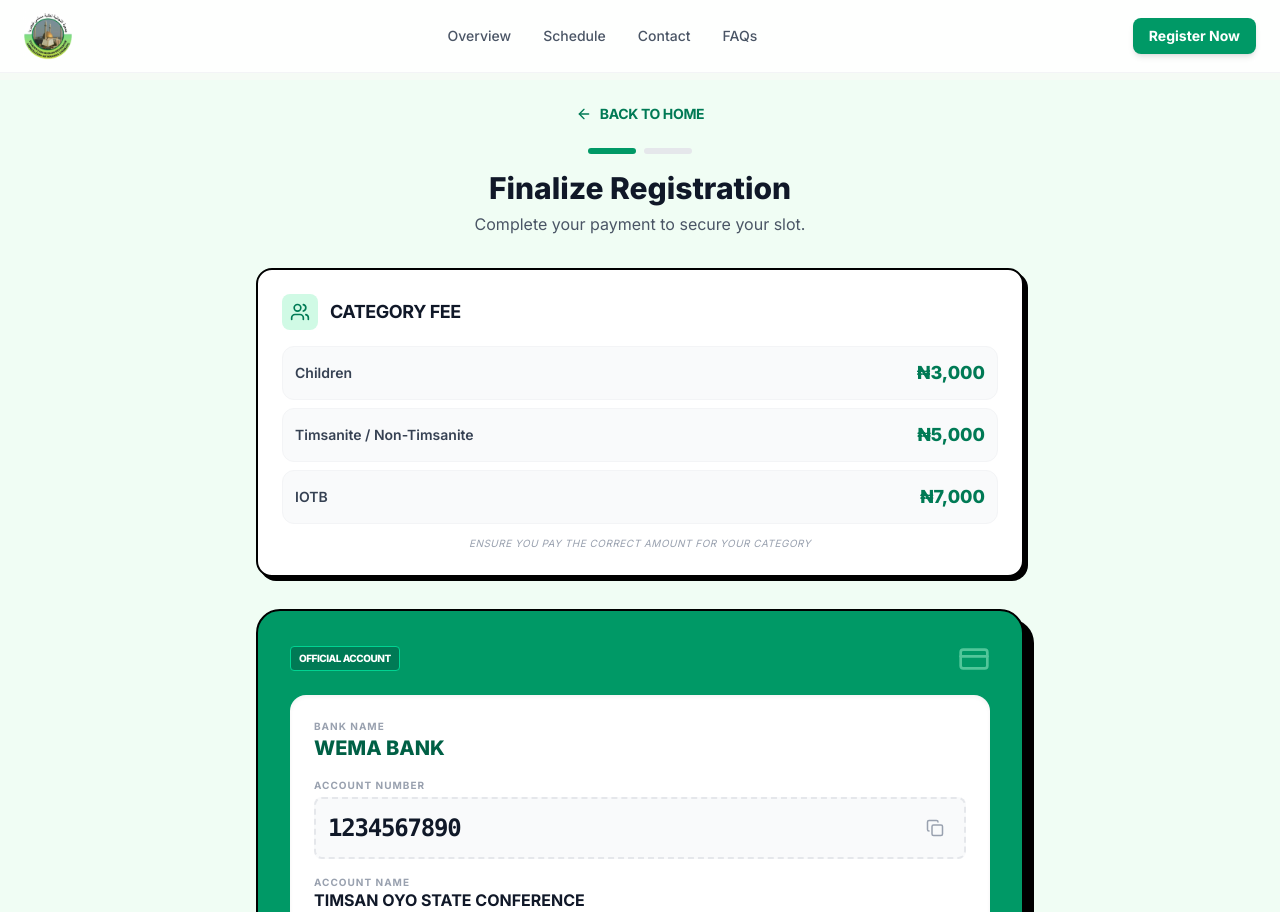
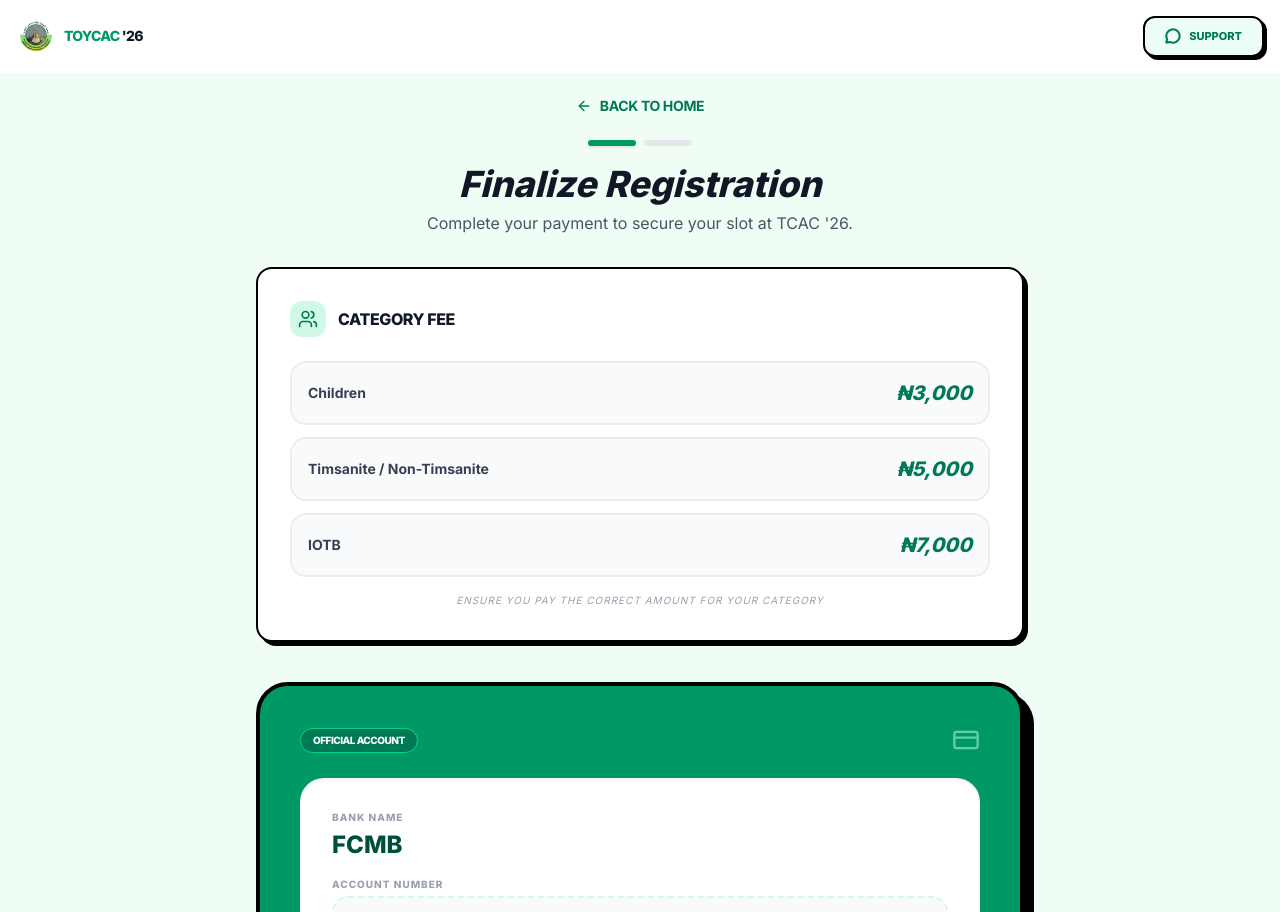
Before and after one commit to Ifetayo02/TOYCAC--26, a React (Vite) app: page /register in a window 1280 px wide. Shown: the top 912 px of the page. Built offline with nearby package versions, Linux system fonts and the light colour scheme.

Commit message:
payment navbar

```diff
--- a/src/App.tsx
+++ b/src/App.tsx
@@ -1,4 +1,4 @@
-import { BrowserRouter as Router, Routes, Route } from "react-router-dom";
+import { BrowserRouter as Router, Routes, Route,useLocation} from "react-router-dom";
 import { Navbar } from "./components/Navbar";
 import { Hero } from "./components/Hero";
 import { PaymentPage } from "./components/PaymentPage";
@@ -7,35 +7,39 @@ import { Overview } from "./components/Overview";
 import { Logistics } from "./components/Logistics";
 import { FaqAccordion } from "./components/Faqs";
 
-export default function App() {
+function AppContent() {
+  const location = useLocation();
+
+  // Define which paths should NOT show the main landing page navbar
+  const hideMainNavbar = location.pathname === '/register';
+
   return (
-    <Router>
-      <div className="min-h-screen">
-        {/* Navbar stays here so it shows on every page */}
-        <Navbar />
+    <>
+      {/* Only show the main Navbar if we are NOT on the register page */}
+      {!hideMainNavbar && <Navbar />}
 
-        <main className="pt-20">
       <Routes>
-            {/* Home Route: Contains all your landing page sections */}
-            <Route
-              path="/"
-              element={
+        <Route path="/" element={
           <>
             <Hero />
             <Overview />
             <Logistics />
-                  <FaqAccordion  />
+            <FaqAccordion />
+            <Footer />
           </>
-              }
-            />
-
-            {/* Payment Route: Only shows the PaymentPage */}
+        } />
         <Route path="/register" element={<PaymentPage />} />
       </Routes>
-        </main>
+    </>
+  );
+}
 
-        <Footer />
-      </div>
+function App() {
+  return (
+    <Router>
+      <AppContent />
     </Router>
   );
 }
+
+export default App;
--- /dev/null
+++ b/src/components/PaymentNavbar.tsx
@@ -0,0 +1,41 @@
+import React from "react";
+import { Link } from "react-router-dom";
+import { MessageCircle } from "lucide-react";
+import logo from "../assets/timsan-logo.png"; // Ensure this matches your logo file name
+
+export const PaymentNavbar = () => {
+  return (
+    <nav className="fixed top-0 left-0 right-0 z-50 bg-white  px-4 py-3 md:py-4">
+      <div className="max-w-7xl mx-auto flex justify-between items-center">
+
+        {/* Brand/Logo Section */}
+        <Link to="/" className="flex items-center gap-2 group">
+          <div className="bg-white p-1 rounded-full  group-hover:translate-y-[-1px] transition-all">
+            <img
+              src={logo}
+              alt="TCAC Logo"
+              className="w-7 h-7 md:w-8 md:h-8 rounded-full object-cover"
+            />
+          </div>
+          <div className="flex flex-col">
+
+            <span className="font-black text-xs md:text-sm tracking-tighter text-emerald-600 uppercase leading-none">
+              TOYCAC <span className="font-black text-xs md:text-sm tracking-tighter text-gray-900 uppercase leading-none">'26</span>
+            </span>
+          </div>
+        </Link>
+
+        {/* Support Link */}
+        <a
+          href="https://wa.me/2348137039272"
+          target="_blank"
+          rel="noreferrer"
+          className="flex items-center gap-2 bg-emerald-50 text-emerald-700 px-3 py-2 md:px-5 md:py-2.5 rounded-xl text-[9px] md:text-[11px] font-black uppercase border-2 border-black shadow-[3px_3px_0px_0px_rgba(0,0,0,1)] hover:translate-y-[-2px] active:shadow-none active:translate-y-[1px] transition-all"
+        >
+          <MessageCircle size={14} strokeWidth={3} className="md:w-4 md:h-4" />
+          <span>Support</span>
+        </a>
+      </div>
+    </nav>
+  );
+};
--- a/src/components/PaymentPage.tsx
+++ b/src/components/PaymentPage.tsx
@@ -1,13 +1,15 @@
-import { useEffect, useState } from "react"; // Added useEffect
+import { useEffect, useState } from "react";
 import { motion } from "framer-motion";
-import { CreditCard, Copy, Check, Info, ArrowLeft, Users } from "lucide-react";
+import { CreditCard, Copy, Check, ArrowLeft, Users, ArrowRight } from "lucide-react";
 import { Link } from "react-router-dom";
+import { PaymentNavbar } from "../components/PaymentNavbar"; // Import Navbar
+import { Footer } from "../components/Footer"; // Import Footer
 
 export const PaymentPage = () => {
   const [copied, setCopied] = useState(false);
-  const accountNumber = "1234567890"; // Replace with real number
+  const accountNumber = "1027278453"; // Updated to your new FCMB number
 
-  // FIX: This ensures the page always starts at the top
+  // Ensures the user starts at the top of the page on load
   useEffect(() => {
     window.scrollTo(0, 0);
   }, []);
@@ -25,7 +27,12 @@ export const PaymentPage = () => {
   ];
 
   return (
-    <div className="min-h-screen bg-[#F0FDF4] pt-6 pb-20 px-4 md:px-6">
+    <div className="min-h-screen bg-[#F0FDF4] flex flex-col">
+      {/* 1. Integrated Payment Navbar */}
+      <PaymentNavbar />
+
+      {/* 2. Main Content Wrapper - Added pt-24 to prevent navbar overlap */}
+      <main className="flex-grow pt-24 pb-20 px-4 md:px-6">
         <div className="max-w-3xl mx-auto">
 
           {/* Progress Header */}
@@ -34,37 +41,37 @@ export const PaymentPage = () => {
               <ArrowLeft size={16} /> Back to Home
             </Link>
             <div className="flex justify-center gap-2 mb-4">
-            <div className="h-1.5 w-12 bg-emerald-600 rounded-full"></div>
+              <div className="h-1.5 w-12 bg-emerald-600 rounded-full shadow-sm"></div>
               <div className="h-1.5 w-12 bg-gray-200 rounded-full"></div>
             </div>
-          <h1 className="text-2xl md:text-3xl font-black text-gray-900 leading-tight">Finalize Registration</h1>
-          <p className="text-gray-600 text-xs md:text-base mt-1">Complete your payment to secure your slot.</p>
+            <h1 className="text-2xl md:text-4xl font-black text-gray-900 leading-tight italic">Finalize Registration</h1>
+            <p className="text-gray-600 text-xs md:text-base mt-1">Complete your payment to secure your slot at TCAC '26.</p>
           </div>
 
-        <div className="space-y-5 md:space-y-8">
+          <div className="space-y-6 md:space-y-10">
 
             {/* Step 1: Fee Schedule Card */}
             <motion.div
               initial={{ opacity: 0, y: 20 }}
               animate={{ opacity: 1, y: 0 }}
-            className="bg-white p-5 md:p-6 rounded-2xl border-2 border-black shadow-[3px_3px_0px_0px_rgba(0,0,0,1)] md:shadow-[4px_4px_0px_0px_rgba(0,0,0,1)]"
+              className="bg-white p-5 md:p-8 rounded-2xl border-2 border-black shadow-[4px_4px_0px_0px_rgba(0,0,0,1)]"
             >
-            <div className="flex items-center gap-3 mb-4">
-              <div className="bg-emerald-100 p-2 rounded-lg">
-                <Users className="w-4 h-4 md:w-5 md:h-5 text-emerald-700" />
+              <div className="flex items-center gap-3 mb-6">
+                <div className="bg-emerald-100 p-2 rounded-xl">
+                  <Users className="w-5 h-5 text-emerald-700" />
                 </div>
-              <h4 className="font-bold text-gray-900 text-sm md:text-lg uppercase tracking-tight">Category Fee</h4>
+                <h4 className="font-black text-gray-900 text-sm md:text-base uppercase tracking-tight">Category Fee</h4>
               </div>
 
-            <div className="space-y-2">
+              <div className="space-y-3">
                 {fees.map((item, idx) => (
-                <div key={idx} className="flex justify-between items-center p-3 bg-gray-50 rounded-xl border border-gray-100">
-                  <span className="text-xs md:text-sm font-semibold text-gray-700">{item.category}</span>
-                  <span className="text-base md:text-lg font-black text-emerald-700">₦{item.price}</span>
+                  <div key={idx} className="flex justify-between items-center p-4 bg-gray-50 rounded-2xl border-2 border-black/5 hover:border-emerald-200 transition-colors">
+                    <span className="text-xs md:text-sm font-bold text-gray-700">{item.category}</span>
+                    <span className="text-base md:text-xl font-black text-emerald-700 italic">₦{item.price}</span>
                   </div>
                 ))}
               </div>
-            <p className="text-[9px] md:text-[10px] text-gray-400 italic mt-3 text-center uppercase tracking-wider">
+              <p className="text-[9px] md:text-[10px] text-gray-400 italic mt-4 text-center uppercase tracking-widest">
                 Ensure you pay the correct amount for your category
               </p>
             </motion.div>
@@ -74,35 +81,35 @@ export const PaymentPage = () => {
               initial={{ opacity: 0, y: 20 }}
               animate={{ opacity: 1, y: 0 }}
               transition={{ delay: 0.1 }}
-            className="bg-emerald-600 p-5 md:p-8 rounded-2xl md:rounded-3xl border-2 border-black shadow-[5px_5px_0px_0px_rgba(0,0,0,1)] md:shadow-[10px_10px_0px_0px_rgba(0,0,0,1)] text-white"
+              className="bg-emerald-600 p-6 md:p-10 rounded-[2rem] border-2 md:border-4 border-black shadow-[6px_6px_0px_0px_rgba(0,0,0,1)] md:shadow-[10px_10px_0px_0px_rgba(0,0,0,1)] text-white"
             >
-            <div className="flex justify-between items-center mb-5">
-               <span className="bg-emerald-700 px-2 py-1 rounded text-[9px] md:text-[10px] font-black border border-emerald-400 uppercase tracking-tighter">Official Account</span>
-               <CreditCard className="w-6 h-6 md:w-8 md:h-8 text-emerald-200 opacity-50" />
+              <div className="flex justify-between items-center mb-6">
+                 <span className="bg-emerald-700 px-3 py-1 rounded-full text-[10px] font-black border border-emerald-400 uppercase tracking-tighter">Official Account</span>
+                 <CreditCard className="w-7 h-7 text-emerald-200 opacity-60" />
               </div>
 
-            <div className="bg-white p-4 md:p-6 rounded-xl md:rounded-2xl text-gray-900 shadow-inner">
-                <div className="mb-3 md:mb-4">
-                    <p className="text-[9px] md:text-[10px] font-bold text-gray-400 uppercase tracking-widest">Bank Name</p>
-                    <p className="font-black text-lg md:text-xl text-emerald-800">WEMA BANK</p>
+              <div className="bg-white p-5 md:p-8 rounded-3xl text-gray-900 shadow-inner">
+                  <div className="mb-4">
+                      <p className="text-[10px] font-black text-gray-400 uppercase tracking-widest mb-1">Bank Name</p>
+                      <p className="font-black text-xl md:text-2xl text-emerald-900">FCMB</p>
                   </div>
 
-                <div className="mb-3 md:mb-4">
-                    <p className="text-[9px] md:text-[10px] font-bold text-gray-400 uppercase tracking-widest">Account Number</p>
-                    <div className="flex justify-between items-center bg-gray-50 p-2.5 md:p-3 rounded-lg border-2 border-dashed border-gray-200 mt-1">
-                        <span className="text-lg md:text-2xl font-mono font-black tracking-tighter">{accountNumber}</span>
+                  <div className="mb-5">
+                      <p className="text-[10px] font-black text-gray-400 uppercase tracking-widest mb-1">Account Number</p>
+                      <div className="flex justify-between items-center bg-gray-50 p-3 md:p-4 rounded-2xl border-2 border-dashed border-emerald-100">
+                          <span className="text-xl md:text-3xl font-mono font-black tracking-tight text-gray-800">{accountNumber}</span>
                           <button
                             onClick={handleCopy}
-                          className="p-2 hover:bg-emerald-100 rounded-lg transition-all active:scale-90"
+                            className="bg-emerald-600 text-white p-2.5 rounded-xl hover:bg-emerald-700 active:scale-90 transition-all shadow-[2px_2px_0px_0px_rgba(0,0,0,1)]"
                           >
-                            {copied ? <Check size={18} className="text-emerald-600" /> : <Copy size={18} className="text-gray-400" />}
+                              {copied ? <Check size={20} /> : <Copy size={20} />}
                           </button>
                       </div>
                   </div>
 
                   <div>
-                    <p className="text-[9px] md:text-[10px] font-bold text-gray-400 uppercase tracking-widest">Account Name</p>
-                    <p className="font-bold text-xs md:text-base leading-tight uppercase">TIMSAN OYO STATE CONFERENCE</p>
+                      <p className="text-[10px] font-black text-gray-400 uppercase tracking-widest mb-1">Account Name</p>
+                      <p className="font-black text-xs md:text-base leading-tight uppercase tracking-tight text-gray-700">TIMSAN OYO STATE</p>
                   </div>
               </div>
             </motion.div>
@@ -112,22 +119,27 @@ export const PaymentPage = () => {
               initial={{ opacity: 0, y: 20 }}
               animate={{ opacity: 1, y: 0 }}
               transition={{ delay: 0.2 }}
-            className="bg-white p-6 rounded-2xl border-2 border-black shadow-[3px_3px_0px_0px_rgba(0,0,0,1)] text-center"
+              className="bg-white p-6 md:p-10 rounded-2xl border-2 border-black shadow-[4px_4px_0px_0px_rgba(0,0,0,1)] text-center"
             >
-            <h4 className="font-bold text-sm md:text-lg mb-1">Step 2: Submit Proof</h4>
-            <p className="text-gray-500 mb-6 text-[11px] md:text-xs italic">Upload your screenshot to the form below.</p>
+              <h4 className="font-black text-sm md:text-lg mb-1 uppercase">Step 2: Submit Proof</h4>
+              <p className="text-gray-500 mb-8 text-[11px] md:text-xs italic">Your slot is not reserved until you upload your proof of payment.</p>
+
               <a
                 href="https://forms.gle/zxf3Zx12BNBKKjgTA"
                 target="_blank"
                 rel="noreferrer"
-              className="inline-block w-full bg-emerald-600 text-white font-black py-4 rounded-xl border-2 border-black shadow-[4px_4px_0px_0px_rgba(0,0,0,1)] active:shadow-none active:translate-x-[2px] active:translate-y-[2px] transition-all uppercase tracking-widest text-xs md:text-sm"
+                className="inline-flex w-full items-center justify-center gap-3 bg-black text-white font-black py-5 rounded-xl border-2 border-emerald-400 shadow-[4px_4px_0px_0px_rgba(0,0,0,0.2)] hover:bg-gray-900 active:translate-y-1 transition-all uppercase tracking-widest text-sm"
               >
-              Open Registration Form
+                Open Submission Form <ArrowRight size={20} className="text-emerald-400" />
               </a>
             </motion.div>
 
           </div>
         </div>
+      </main>
+
+      {/* 3. Integrated Footer */}
+      <Footer />
     </div>
   );
 };
```
Lines whose indentation alone changed are shown as unchanged.
